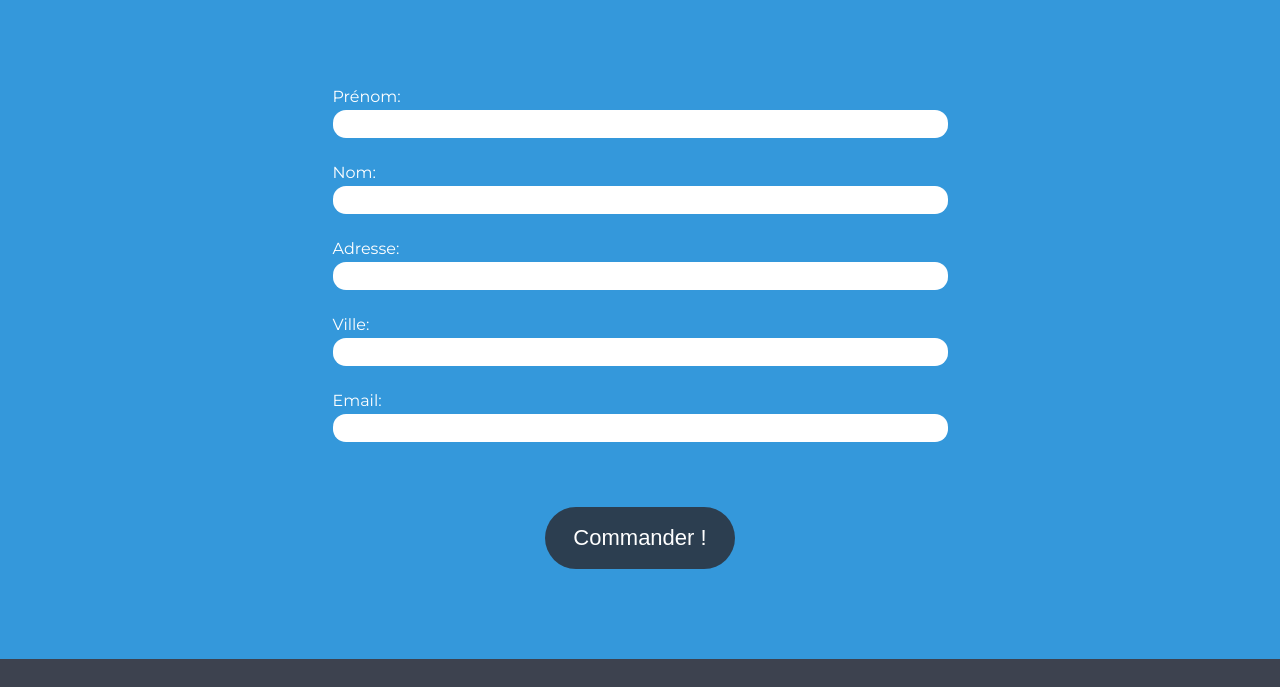
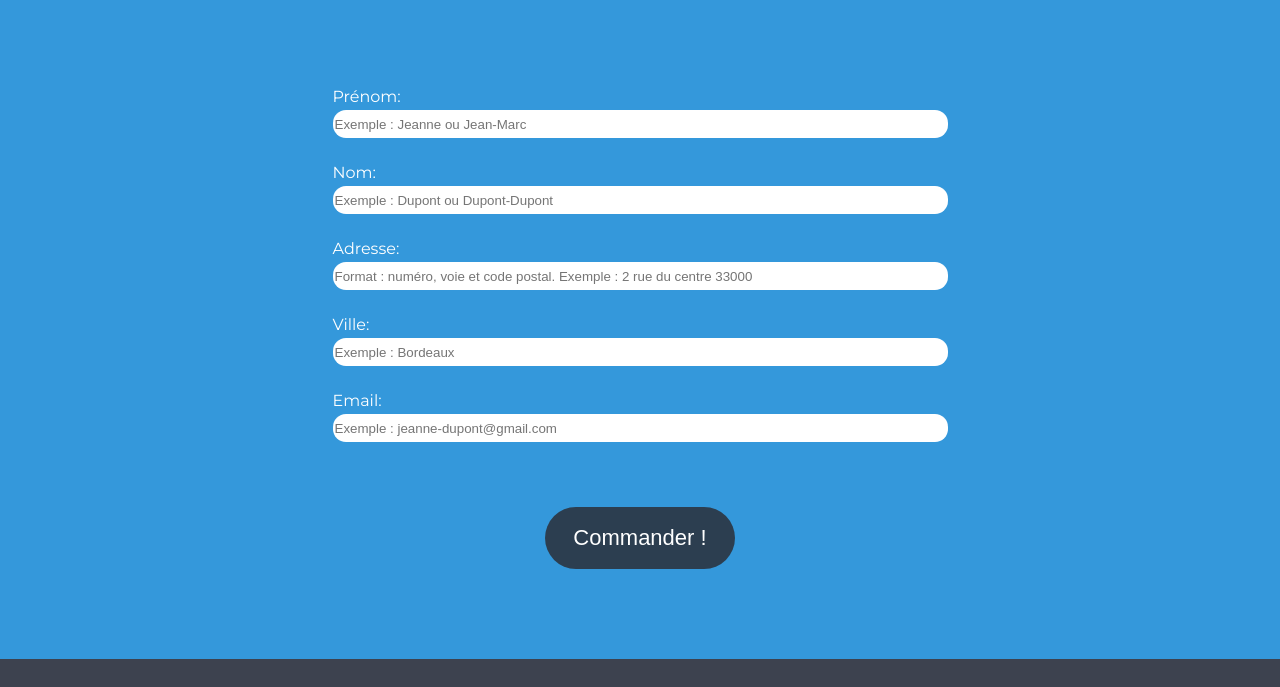
Before and after one commit to CodingWilsonA/WilsonAudoin_5_16122021, a plain HTML site: page front/html/cart.html in a window 1280 px wide. Shown: the part 1094-1781 px from the top of the page. Drawn offline with Linux system fonts and the light colour scheme.

Commit message:
User details input verification

```diff
--- a/front/html/cart.html
+++ b/front/html/cart.html
@@ -77,27 +77,27 @@
               <form method="get" class="cart__order__form">
                 <div class="cart__order__form__question">
                   <label for="firstName">Prénom: </label>
-                  <input type="text" name="firstName" id="firstName" required>
+                  <input type="text" name="firstName" id="firstName" pattern="[a-zA-Z-]+" placeholder="Exemple : Jeanne ou Jean-Marc" required>
                   <p id="firstNameErrorMsg"><!-- ci est un message d'erreur --></p>
                 </div>
                 <div class="cart__order__form__question">
                   <label for="lastName">Nom: </label>
-                  <input type="text" name="lastName" id="lastName" required>
+                  <input type="text" name="lastName" id="lastName" pattern="[a-zA-Z-]+" placeholder="Exemple : Dupont ou Dupont-Dupont" required>
                   <p id="lastNameErrorMsg"></p>
                 </div>
                 <div class="cart__order__form__question">
                   <label for="address">Adresse: </label>
-                  <input type="text" name="address" id="address" required>
+                  <input type="text" name="address" id="address" pattern="([0-9]*) ?([a-zA-Z,\. ]*) ?([0-9]{5})" placeholder="Format : numéro, voie et code postal. Exemple : 2 rue du centre 33000" required>
                   <p id="addressErrorMsg"></p>
                 </div>
                 <div class="cart__order__form__question">
                   <label for="city">Ville: </label>
-                  <input type="text" name="city" id="city" required>
+                  <input type="text" name="city" id="city" pattern="[a-zA-Z-]+" placeholder="Exemple : Bordeaux" required>
                   <p id="cityErrorMsg"></p>
                 </div>
                 <div class="cart__order__form__question">
                   <label for="email">Email: </label>
-                  <input type="email" name="email" id="email" required>
+                  <input type="email" name="email" id="email" placeholder="Exemple : jeanne-dupont@gmail.com" required>
                   <p id="emailErrorMsg"></p>
                 </div>
                 <div class="cart__order__form__submit">
```
